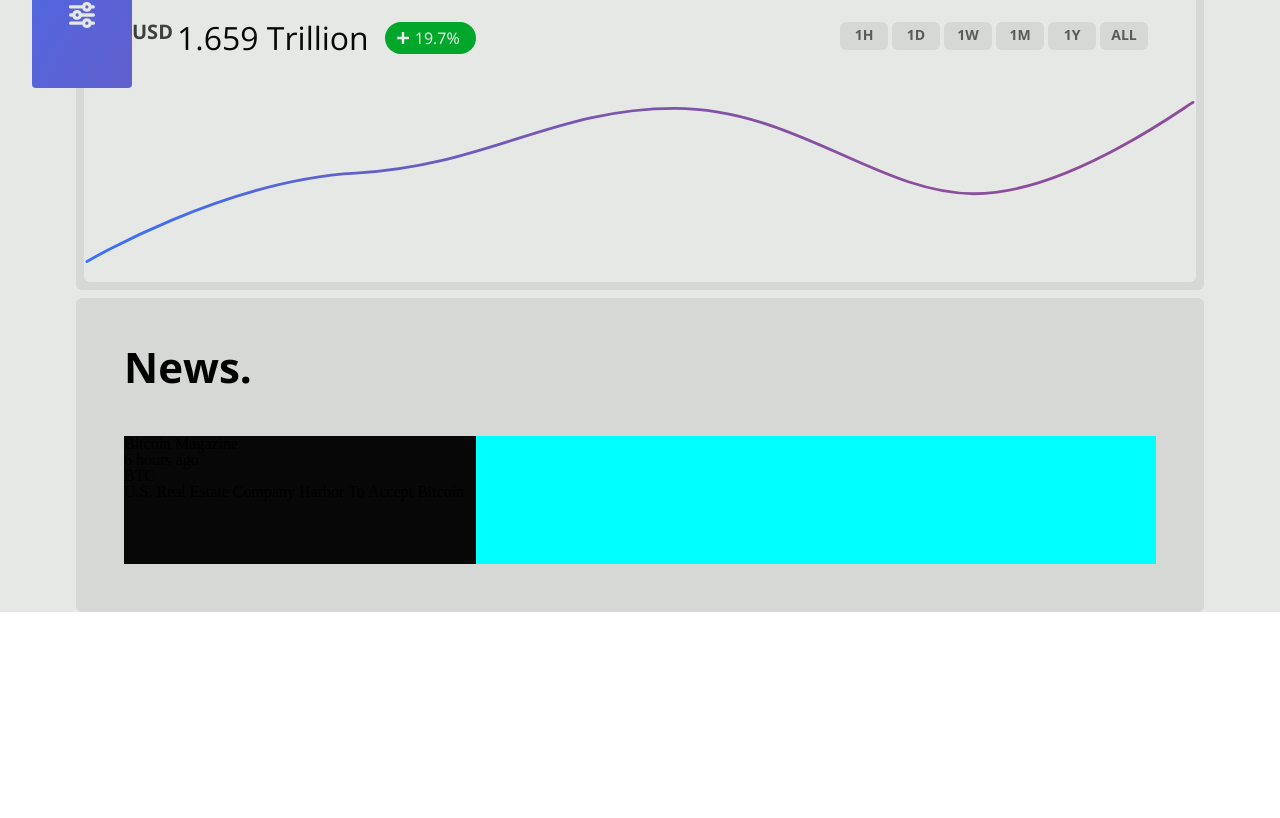
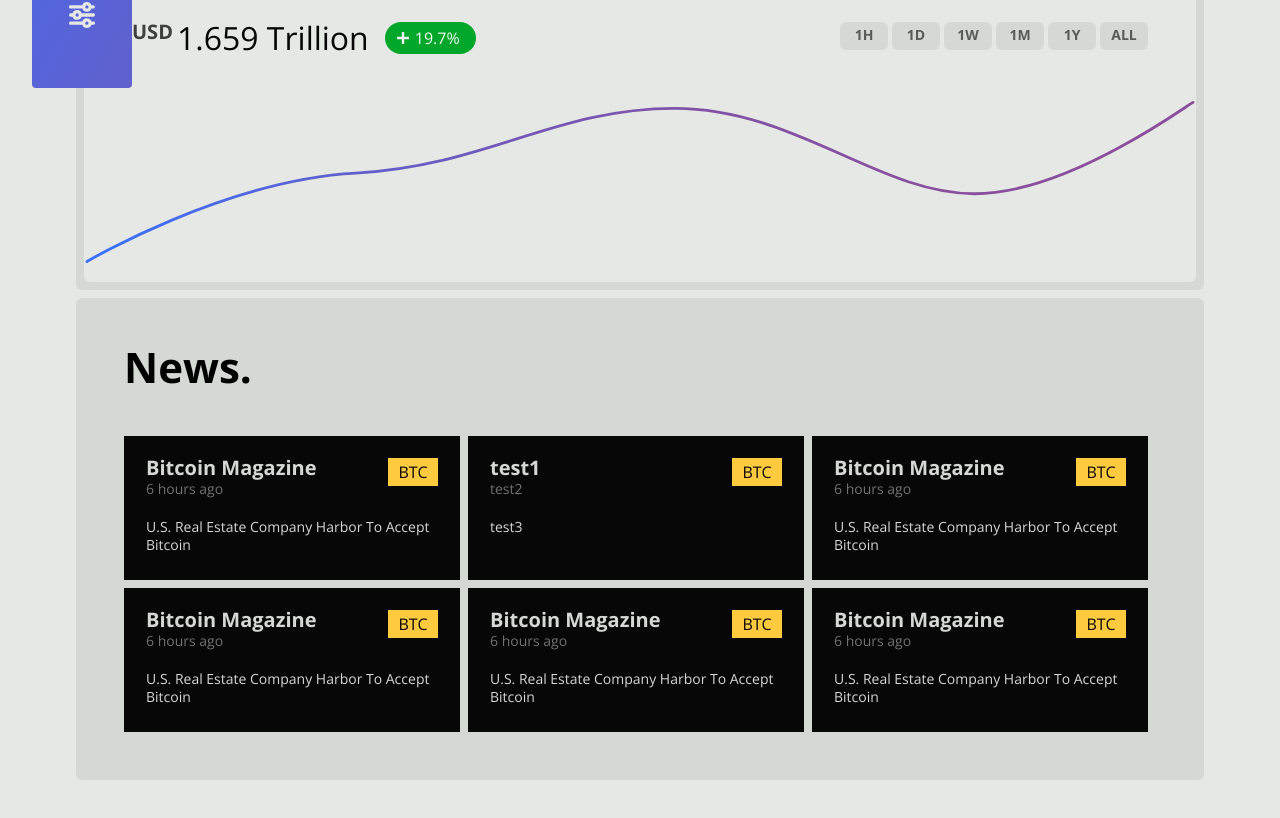
Before and after one commit to theTurtl/cryptowatcher, a React (Create React App) app: page / in a window 1280 px wide. Shown: the part 616-1434 px from the top of the page. Before the commit the page ends 1228 px from the top, so only its background shows below. Built offline with nearby package versions, Linux system fonts and the light colour scheme.

Commit message:
Almost done with styling for homepage elements.

```diff
--- a/src/App.css
+++ b/src/App.css
@@ -158,6 +158,7 @@ table {
   width: 100%;
   background-color: #e6e8e6;
   padding-top: 80px;
+  padding-bottom: 80px;
 }
 
 /*---------------- navBar -----------------*/
@@ -567,15 +568,62 @@ table {
 }
 
 .newsCardView {
+  display: flex;
+  flex-direction: row;
+  flex-wrap: wrap;
+  gap: 8px;
   margin: 48px;
-  background-color: aqua;
 }
 
 .newsCard {
-  width: 352px;
-  height: 128px;
+  width: 336px;
+  height: 144px;
   background-color: #080708;
 }
 
 .upperPart {
+  position: relative;
+  padding: 22px;
 }
+
+.cardTitle {
+  color: #d5d8d5;
+  font-family: "Open Sans", sans-serif;
+  font-weight: 700;
+  font-size: 20px;
+}
+
+.timeSince {
+  color: #d5d8d5;
+  font-family: "Open Sans", sans-serif;
+  font-weight: 400;
+  font-size: 14px;
+  margin-top: 4px;
+  opacity: 0.5;
+}
+
+.newsCryptoId {
+  position: absolute;
+  width: 50px;
+  height: 28px;
+  background-color: #fdca40;
+  top: 0;
+  right: 0;
+  margin: 22px;
+  text-align: center;
+  font-family: "Open Sans", sans-serif;
+  line-height: 1.8;
+  color: #080708;
+}
+
+.newsDescription {
+  padding: 0px 22px 22px 22px;
+}
+
+.newsText {
+  color: #d5d8d5;
+  font-family: "Open Sans", sans-serif;
+  font-size: 14px;
+  font-weight: 100;
+  line-height: 1.3;
+}
--- a/src/components/Homepage.jsx
+++ b/src/components/Homepage.jsx
@@ -1,4 +1,5 @@
 import React from 'react';
+import NewsCard from './NewsCard';
 import TopMoversCard from './TopMoversCard';
 
 const Homepage = () => {
@@ -100,9 +101,31 @@ const Homepage = () => {
               <div className='newsDescription'>
                 <p className='newsText'>U.S. Real Estate Company Harbor To Accept Bitcoin</p>
               </div>
+            </div>
+
+            <NewsCard newsSource="test1" timePublished="test2" newsDescription="test3" cryptoId="BTC" />
+            <NewsCard newsSource="Bitcoin Magazine"
+                timePublished="6 hours ago"
+                newsDescription="U.S. Real Estate Company Harbor To Accept Bitcoin"
+                cryptoId={"BTC"} />
+
+            <NewsCard newsSource="Bitcoin Magazine"
+                            timePublished="6 hours ago"
+                            newsDescription="U.S. Real Estate Company Harbor To Accept Bitcoin"
+                            cryptoId={"BTC"} />
+
+            <NewsCard newsSource="Bitcoin Magazine"
+                            timePublished="6 hours ago"
+                            newsDescription="U.S. Real Estate Company Harbor To Accept Bitcoin"
+                            cryptoId={"BTC"} />
+
+            <NewsCard newsSource="Bitcoin Magazine"
+                            timePublished="6 hours ago"
+                            newsDescription="U.S. Real Estate Company Harbor To Accept Bitcoin"
+                            cryptoId={"BTC"} />
 
 
-            </div>
+
           </div>
         </div>
 
--- /dev/null
+++ b/src/components/NewsCard.jsx
@@ -0,0 +1,17 @@
+import React from 'react';
+
+const NewsCard = ({newsSource, timePublished, newsDescription, cryptoId}) => {
+  return (
+    <div className='newsCard'>
+    <div className='upperPart'>
+      <p className='cardTitle'>{newsSource}</p>
+      <p className='timeSince'>{timePublished}</p>
+      <div className='newsCryptoId'>{cryptoId}</div>
+    </div>
+    <div className='newsDescription'>
+      <p className='newsText'>{newsDescription}</p>
+    </div>
+  </div>);
+};
+
+export default NewsCard;
```
